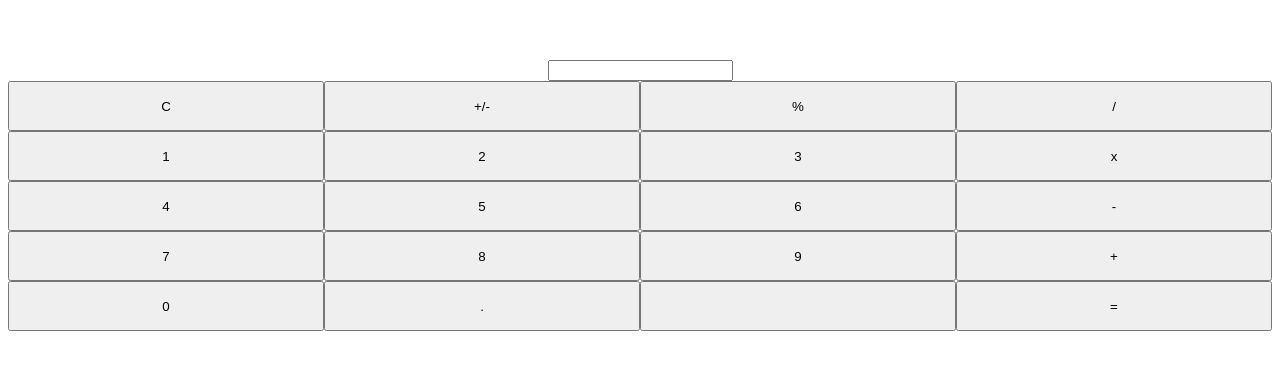
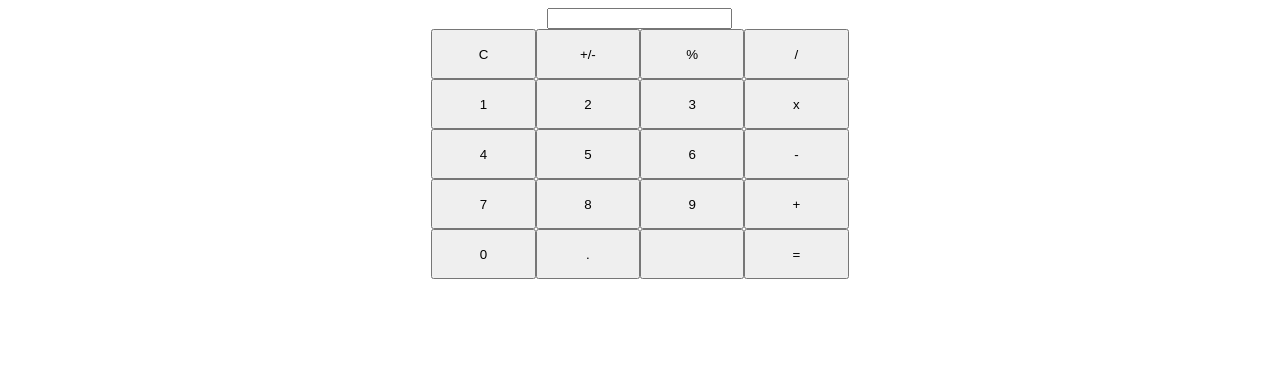
Before and after one commit to morantaf/calculator-vuejs, a Vue app: page / in a window 1280 px wide. Shown: the top 370 px of the page. Built offline with nearby package versions, Linux system fonts and the light colour scheme.

Commit message:
Styling the App and adding missing cases to the switch

```diff
--- a/src/App.vue
+++ b/src/App.vue
@@ -100,7 +100,7 @@ export default {
           this.add();
           break;
         case "-":
-          this.minus;
+          this.minus();
           break;
         case "/":
           this.divide();
@@ -116,6 +116,9 @@ export default {
           break;
         case "C":
           this.clearAll();
+          break;
+        case "%":
+          this.percent();
           break;
         default:
           console.log("blabla");
@@ -137,5 +140,7 @@ export default {
   text-align: center;
   color: #2c3e50;
   margin-top: 60px;
+  width: 33%;
+  margin: auto;
 }
 </style>
```
